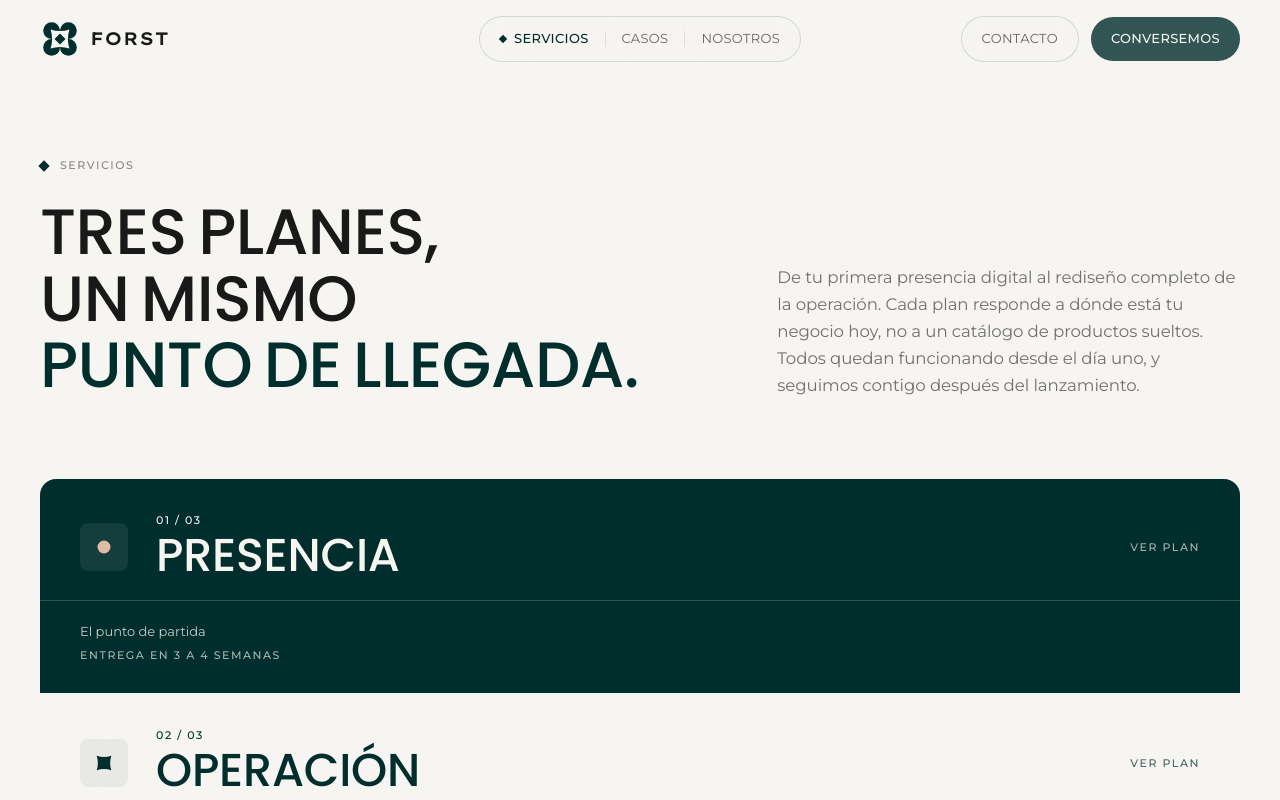
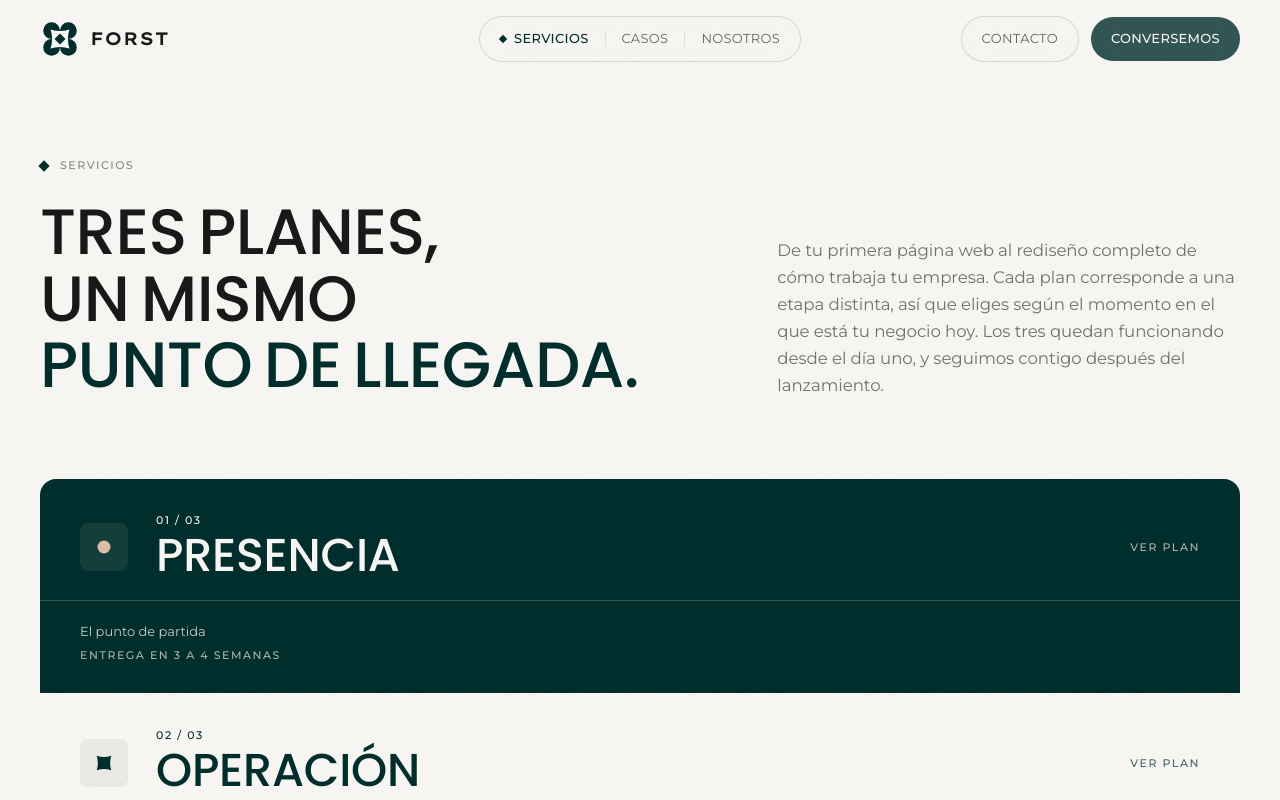
Before and after one commit to ForstDev/Web-FORST, a Next.js app: page /servicios in a window 1280 px wide. Shown: the top 800 px of the page. Built offline with nearby package versions, Linux system fonts and the light colour scheme.

Commit message:
cambios texto y link velkai

```diff
--- a/components/nosotros/NosotrosContenido.tsx
+++ b/components/nosotros/NosotrosContenido.tsx
@@ -327,9 +327,9 @@ export default function NosotrosContenido() {
             viewport={{ once: true, amount: 0.5 }}
             className="font-display font-medium text-3xl md:text-5xl leading-tight max-w-3xl text-pretty"
           >
-            El post-venta no es un extra.
+            El acompañamiento después de la entrega
             <br />
-            <span className="text-white/55">Es la mitad del servicio.</span>
+            <span className="text-white/55">es la mitad del servicio.</span>
           </motion.h2>
 
           <motion.div
@@ -343,7 +343,7 @@ export default function NosotrosContenido() {
               {
                 titulo: "Ajustes con datos",
                 texto:
-                  "Lo que se entrega se observa. Si algo no está convirtiendo o no se usa, se corrige, con datos reales, no supuestos.",
+                  "Seguimos mirando cómo funciona lo que entregamos. Si una parte no se usa o no te está trayendo clientes, la corregimos según lo que muestran los números.",
               },
               {
                 titulo: "Seguimiento de marca",
--- a/components/sections/Hero.tsx
+++ b/components/sections/Hero.tsx
@@ -236,8 +236,8 @@ export default function Hero() {
                 >
                   Una plataforma empresarial{" "}
                   <Resaltado delay={1.3}>hecha a la medida</Resaltado> de tu
-                  negocio. Construida desde cero, sin plantillas que ya usan
-                  mil negocios más.
+                  negocio. La diseñamos desde cero, con la cara de tu marca y
+                  no la de una plantilla.
                 </motion.p>
 
                 <motion.div
--- a/components/sections/ServiciosPreview.tsx
+++ b/components/sections/ServiciosPreview.tsx
@@ -248,9 +248,9 @@ export default function ServiciosPreview() {
             </h2>
 
             <p className="t-lead mt-7 measure text-black/65">
-              De tu primera presencia digital al rediseño completo de la
-              operación. Cada plan responde a dónde está tu negocio hoy, no a
-              un catálogo de productos sueltos.
+              De tu primera página web al rediseño completo de cómo trabaja
+              tu empresa. Cada plan corresponde a una etapa distinta, así que
+              eliges según el momento en el que está tu negocio hoy.
             </p>
             <p className="mt-4 text-[15px] leading-relaxed measure text-black/70">
               Todos{" "}
--- a/components/servicios/ServiciosHero.tsx
+++ b/components/servicios/ServiciosHero.tsx
@@ -39,10 +39,11 @@ export default function ServiciosHero() {
           transition={{ delay: 0.9 }}
           className="lg:col-span-5 t-lead measure text-black/60"
         >
-          De tu primera presencia digital al rediseño completo de la
-          operación. Cada plan responde a dónde está tu negocio hoy, no a un
-          catálogo de productos sueltos. Todos quedan funcionando desde el
-          día uno, y seguimos contigo después del lanzamiento.
+          De tu primera página web al rediseño completo de cómo trabaja tu
+          empresa. Cada plan corresponde a una etapa distinta, así que
+          eliges según el momento en el que está tu negocio hoy. Los tres
+          quedan funcionando desde el día uno, y seguimos contigo después
+          del lanzamiento.
         </motion.p>
       </div>
     </section>
--- a/data/servicios.ts
+++ b/data/servicios.ts
@@ -33,11 +33,11 @@ export const servicios: Servicio[] = [
     titulo: "Presencia",
     herramienta: "El punto de partida",
     resumen:
-      "Tu primera presencia digital de verdad, no una tarjeta de presentación improvisada.",
+      "Tu primera página web profesional, diseñada a la medida de tu negocio.",
     descripcion:
-      "Para negocios que todavía no existen digitalmente, o que tienen algo armado a medias y quieren modernizarlo. Construimos tu web o landing desde cero, nunca sobre una plantilla que ya usan otros mil negocios, con todo lo que necesita un cliente para encontrarte, escribirte y confiar en lo que ve.",
+      "Para negocios que todavía no tienen página web, o que tienen una hecha a medias y quieren renovarla. La construimos desde cero, con todo lo que un cliente necesita para encontrarte, escribirte y confiar en lo que ve.",
     incluye: [
-      "Web o landing a la medida, nunca plantilla",
+      "Página web diseñada a tu medida",
       "Dominio y hosting configurados",
       "Formularios y WhatsApp Business que sí funcionan",
       "Base de datos en la nube",
@@ -60,17 +60,17 @@ export const servicios: Servicio[] = [
     titulo: "Operación",
     herramienta: "Ordena lo que ya vendes",
     resumen:
-      "Para negocios que ya venden pero quieren la tecnología trabajando a su favor, no en un cuaderno aparte.",
+      "Para negocios que ya venden y quieren dejar de llevar el control a mano.",
     descripcion:
-      "Todo lo del plan Presencia, más un CRM a tu medida: los leads entran directo, las cotizaciones y respuestas se disparan solas, y un dashboard te muestra cómo va el negocio sin que nadie tenga que armarlo a mano cada fin de mes. Empezamos con un diagnóstico de tus flujos más críticos antes de tocar nada.",
+      "Todo lo del plan Presencia, más un sistema hecho a tu medida para ordenar las ventas: cada consulta que llega queda registrada sola, las cotizaciones y respuestas salen automáticas, y un panel te muestra cómo va el negocio sin que nadie arme el reporte a mano cada fin de mes. Antes de tocar nada, revisamos las partes del día a día que más te están costando.",
     incluye: [
       "Todo lo del plan Presencia",
-      "Diagnóstico de flujos críticos",
-      "CRM personalizado",
-      "Leads que entran directo a tu CRM",
+      "Revisión de los procesos que más te cuestan",
+      "CRM propio para ordenar a tus clientes",
+      "Cada consulta entra sola al sistema",
       "Respuestas y cotizaciones automáticas",
       "Recordatorios y reportes de ventas",
-      "Dashboard a medida + acompañamiento mensual",
+      "Panel de control a medida y acompañamiento mensual",
     ],
     paraQuien: [
       "Negocios que ya venden pero operan a mano",
@@ -88,11 +88,11 @@ export const servicios: Servicio[] = [
     titulo: "Estructura",
     herramienta: "Rediseña toda la operación",
     resumen:
-      "Para empresas que ya operan y necesitan ordenar y escalar toda la operación con FORST al costado.",
+      "Para empresas que ya funcionan y necesitan ordenar el trabajo interno antes de crecer.",
     descripcion:
-      "El rediseño completo: mapeamos cómo trabajan todas tus áreas, reordenamos los procesos que ya no dan abasto y construimos el sistema (CRM, automatizaciones, agentes de IA) que sostiene ese crecimiento, integrado con las herramientas que tu equipo ya usa y no quiere perder.",
+      "El rediseño completo: revisamos cómo trabaja cada área, reordenamos los procesos que ya no dan abasto y construimos el sistema (CRM, automatizaciones, agentes de IA) que sostiene ese crecimiento, conectado con las herramientas que tu equipo ya usa.",
     incluye: [
-      "Diagnóstico operativo completo",
+      "Revisión completa de cómo trabaja la empresa",
       "Rediseño de procesos entre áreas",
       "CRM a la medida del negocio",
       "Automatizaciones y agentes de IA",
```
